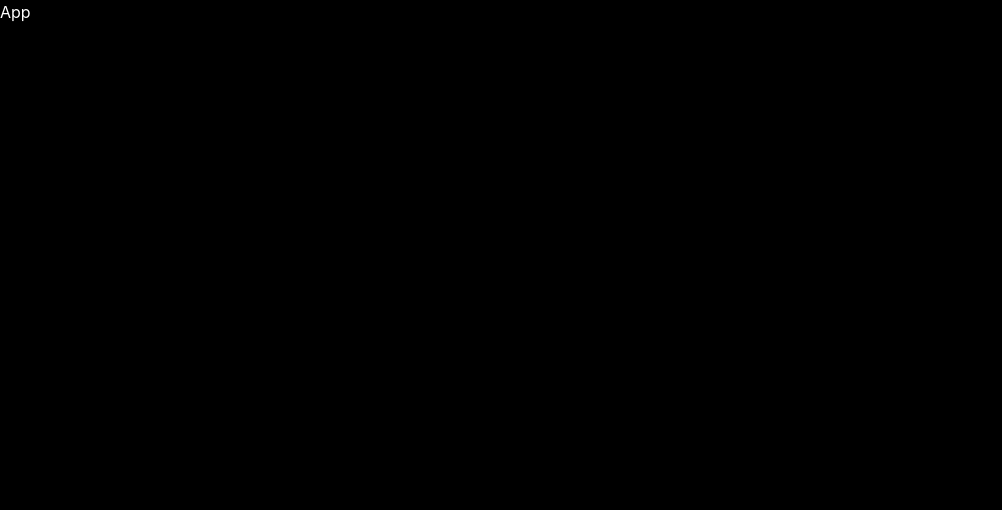
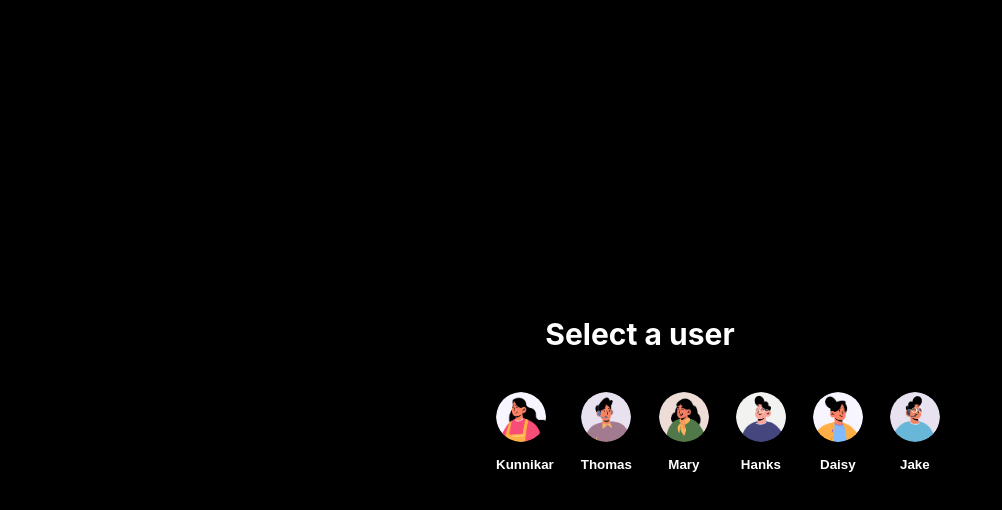
Before and after one commit to KunnikarB/twitter, a React (Vite) app in the folder twitter-app/: page / in a window 1280 px wide. Shown: the top 510 px of the page, without its empty margins (0-1002 px from the left). Built offline with nearby package versions, Linux system fonts and the light colour scheme.

Commit message:
Created StartPage component for users login

```diff
--- a/twitter-app/src/App.jsx
+++ b/twitter-app/src/App.jsx
@@ -1,9 +1,16 @@
+import { BrowserRouter as Router, Route, Routes } from 'react-router-dom';
+import StartPage from './pages/StartPage';
 
 
 const App = () => {
   return (
-    <div>App</div>
-  )
-}
+    <Router>
+      <Routes>
 
-export default App
+        <Route path="/" element={<StartPage />} />
+      </Routes>
+    </Router>
+  );
+};
+
+export default App;
--- a/twitter-app/src/pages/StartPage.jsx
+++ b/twitter-app/src/pages/StartPage.jsx
@@ -0,0 +1,80 @@
+import styled from 'styled-components';
+import  {users}  from '../users.js';
+import { saveToStorage } from '../utils/storage';
+
+const Main = styled.main`
+  background-color: black;
+  display: flex;
+  align-items: center;
+  justify-content: center;
+  width: 100%;
+  height: 100vh;
+  flex-direction: column;
+
+  h1 {
+    text-align: center;
+    color: white;
+    font-size: 30px;
+    margin-bottom: 40px;
+
+  }
+
+  .users {
+    display: flex;
+    align-items: center;
+    justify-content: space-between;
+    width: 300px;
+    gap: 15px;
+    margin: 0 auto;
+
+    &__user {
+      display: flex;
+      flex-direction: column;
+      img {
+        width: 50px;
+        height: 50px;
+        border-radius: 50%;
+        margin-bottom: 5px;
+      }
+
+      img {
+        width: 50px;
+        height: 50px;
+        border-radius: 50%;
+        margin-bottom: 5px;
+      }
+
+      .name {
+        margin: 10px auto;
+        color: white;
+        text-align: center;
+        font-weight: bold;
+      }
+    }
+  }
+`;
+
+export default function StartPage() {
+  const onClickUser = (id) => {
+    saveToStorage('user', id);
+    window.location.href = '/home';
+  };
+
+  return (
+    <Main>
+      <h1>Select a user</h1>
+      <div className="users">
+        {users.map((u) => (
+          <button
+            onClick={() => onClickUser(u.id)}
+            className="users__user"
+            key={u.id}
+          >
+            <img src={u.image} alt="" />
+            <span className="name">{u.name}</span>
+          </button>
+        ))}
+      </div>
+    </Main>
+  );
+}
```
Also changed, not shown: twitter-app/src/users.js (renamed from twitter-app/users.js).
